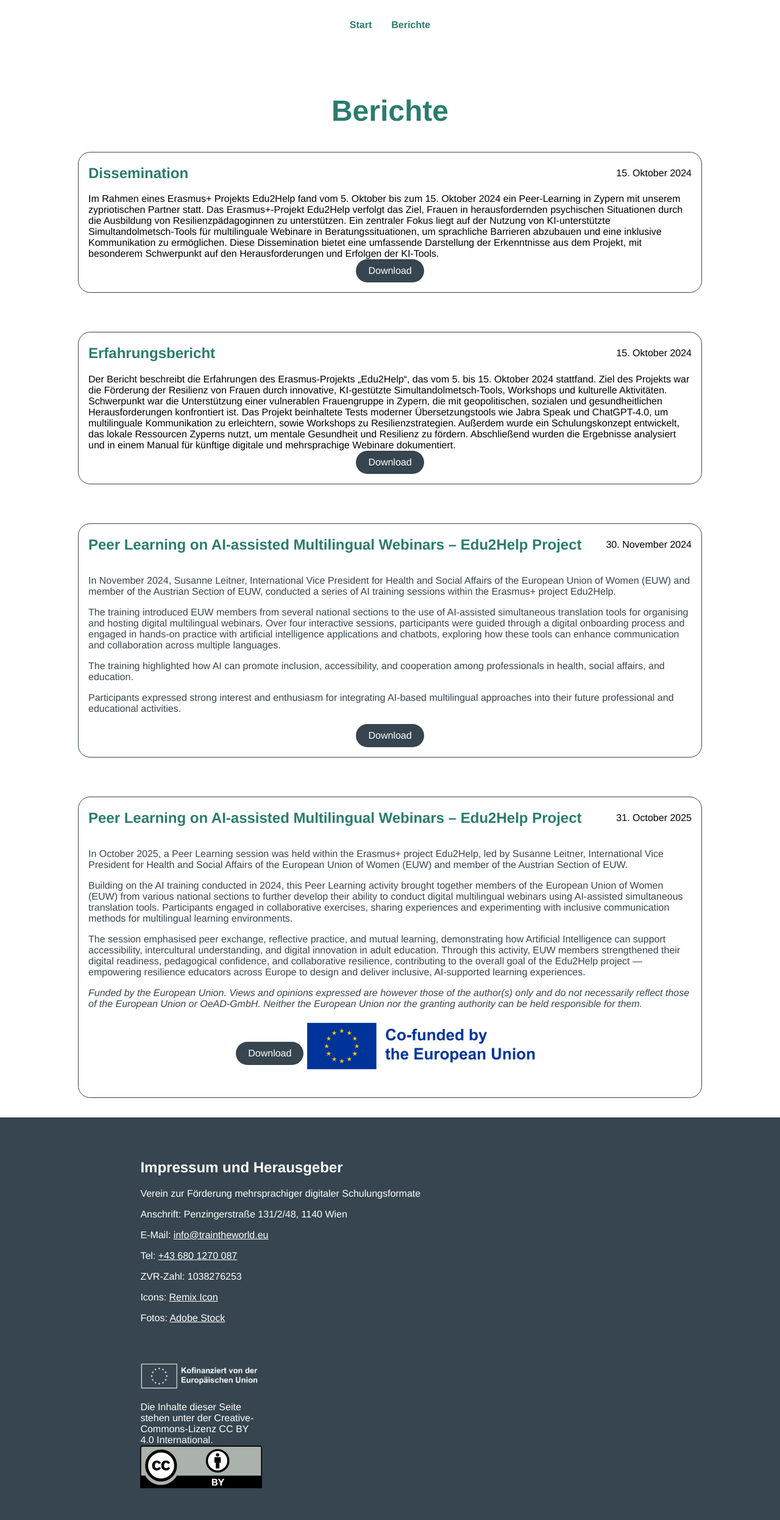
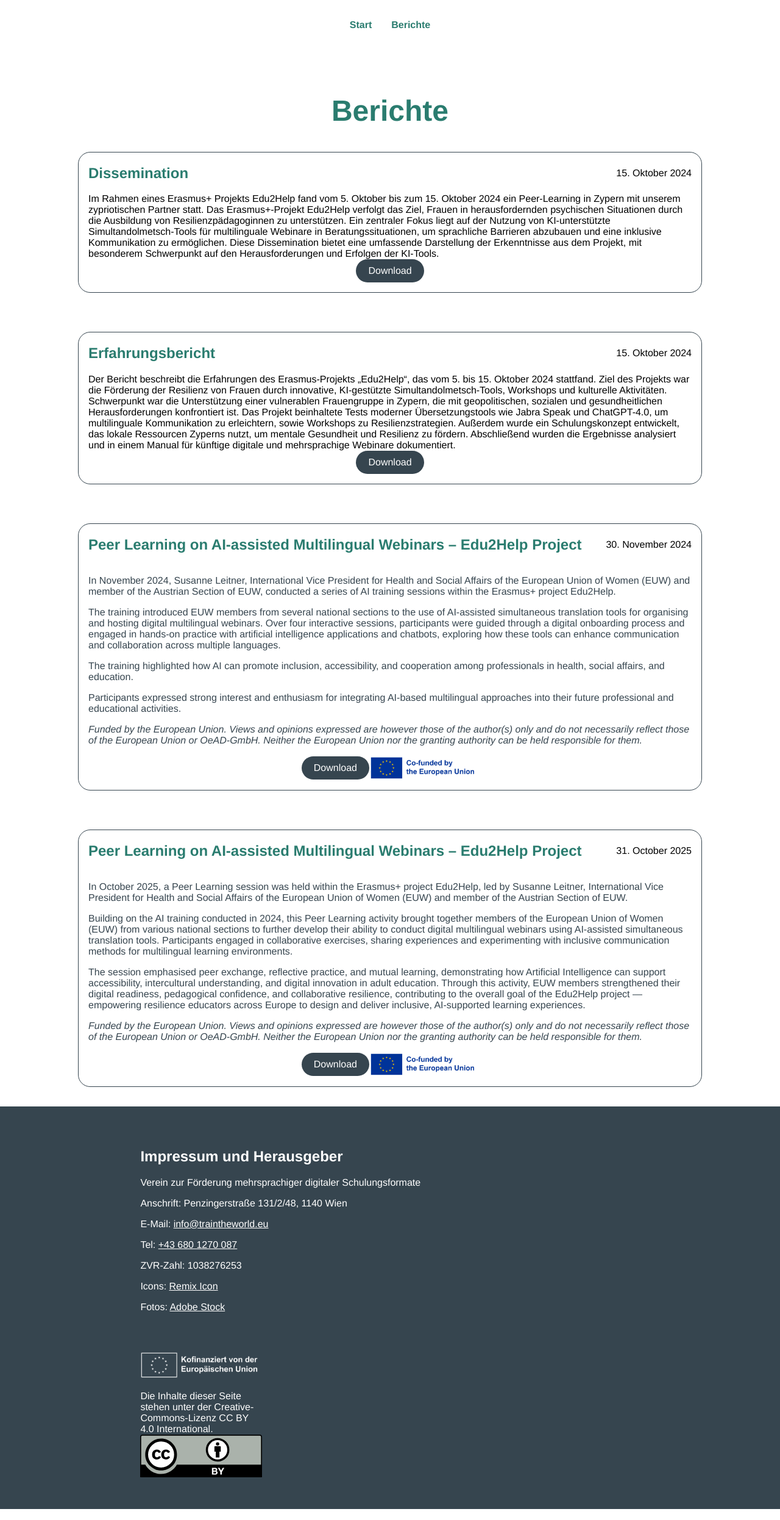
Before and after one commit to traintheworld/traintheworld.github.io, a Jekyll site: the page built from berichte.markdown, in a window 1280 px wide. Shown: the whole page at 61% size. Built offline with Jekyll 4.4.1, drawn with Linux system fonts in a browser that asks for light colours.

Commit message:
fixed logo

```diff
--- a/_layouts/berichte.html
+++ b/_layouts/berichte.html
@@ -67,9 +67,19 @@ layout: default
                     <p>Participants expressed strong interest and enthusiasm for integrating AI-based multilingual
                         approaches into their future
                         professional and educational activities.</p>
-
-                    <div class="c-b"><a href="assets/pdf/KI-Schulung2024.pdf" target="_blank" c
-                            class="custom-button">Download</a></div>
+                    <p><i>Funded by the European Union. Views and opinions expressed are however those of the author(s)
+                            only and do not
+                            necessarily reflect those of the European Union or OeAD-GmbH. Neither the European Union nor
+                            the granting authority can
+                            be held responsible for them.</i></p>
+                    <div class="c-b-wrapp">
+                        <div class="c-b"><a href="assets/pdf/KI-Schulung2024.pdf" target="_blank"
+                                class="custom-button">Download</a>
+                        </div>
+                        <a class="eu-logo" target="_blank" href="https://erasmus-plus.ec.europa.eu/"><img
+                                src="assets/img/eu.png" alt="Kofinanziert von der Europäischen Union" height="40px">
+                        </a>
+                    </div>
                 </div>
             </div>
             <div class="bericht">
@@ -108,7 +118,7 @@ layout: default
                         <div class="c-b"><a href="assets/pdf/" target="_blank" class="custom-button">Download</a>
                         </div>
                         <a class="eu-logo" target="_blank" href="https://erasmus-plus.ec.europa.eu/"><img
-                                src="assets/img/eu.png" alt="Kofinanziert von der Europäischen Union" height="88px">
+                                src="assets/img/eu.png" alt="Kofinanziert von der Europäischen Union" height="40px">
                         </a>
                     </div>
                 </div>
--- a/assets/css/main.css
+++ b/assets/css/main.css
@@ -95,18 +95,18 @@ p {
 .c-b {
     display: flex;
     justify-content: center;
+    align-self: center;
 }
 
 .c-b-wrapp {
     margin-top: 1rem;
     display: flex;
     justify-content: center;
-    align-items: center;
 }
 
 .eu-logo {
     align-self: flex-end;
-    height: 112px;
+    height: 40px;
 }
 
 .b-w {
```
